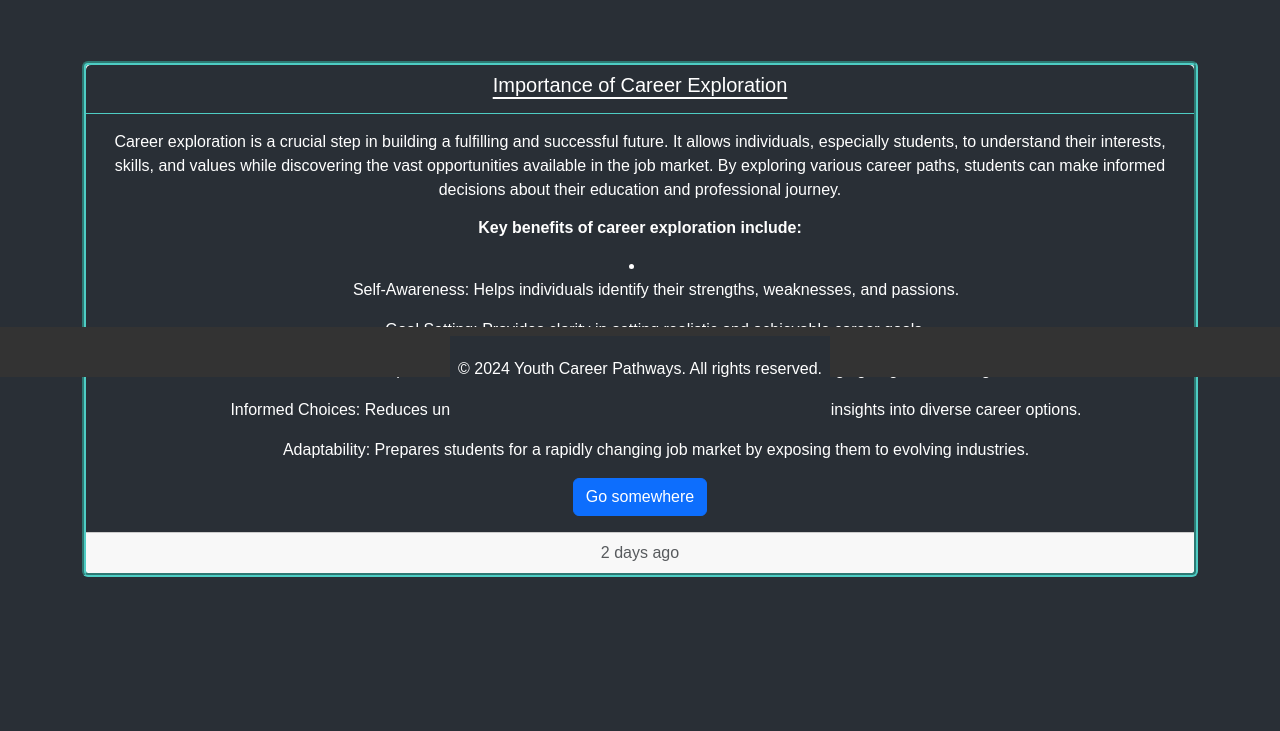
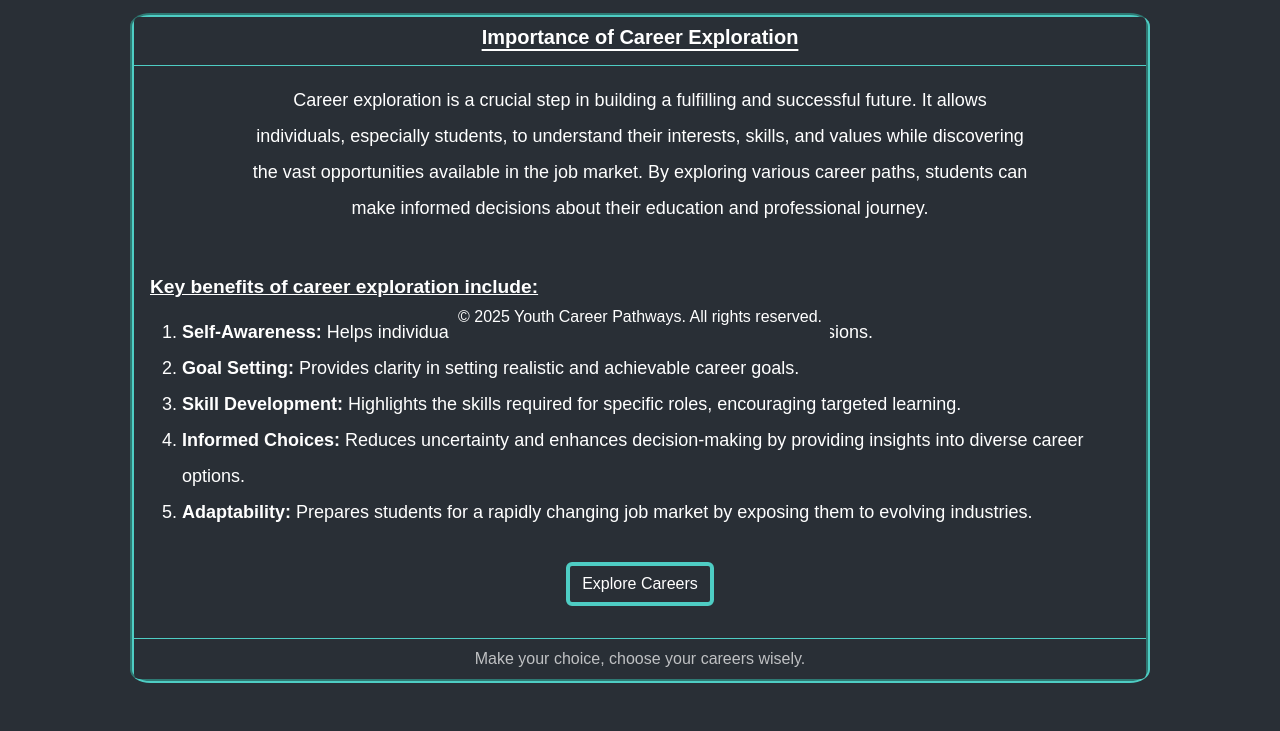
Before and after one commit to MuhammadHuzaifa21/Youth-Career-Pathways, a plain HTML site: page pages/index.html in a window 1280 px wide. Shown: the part 423-1154 px from the top of the page. Before the commit the page ends 1000 px from the top, so only its background shows below. Drawn offline with nearby package versions, Linux system fonts and the light colour scheme; a web font is replaced by a local one.

Commit message:
home page complete

```diff
--- a/pages/footer.html
+++ b/pages/footer.html
@@ -1,6 +1,6 @@
-<div class="position-absolute top-100 start-50 translate-middle p-2">
+<div class="position-fixed bottom-0 start-50 translate-middle p-2">
   <!-- Footer -->
   <footer>
-    <p>&copy; 2024 Youth Career Pathways. All rights reserved.</p>
+    <p>&copy; 2025 Youth Career Pathways. All rights reserved.</p>
   </footer>
 </div>
--- a/pages/index.html
+++ b/pages/index.html
@@ -58,7 +58,7 @@
       <!-- =========================================================================== -->
       <!-- Body -->
       <div class="container">
-        <div class="welcome-message text-center p-5 mt-5" ">
+        <div class="welcome-message text-center p-3 mt-3" ">
           <h3 class="p-3 m-3" style="color: rgb(255, 255, 255, 0.5); font-family: 'Galindo', sans-serif;">
             Welcome To
           </h3>
@@ -67,7 +67,7 @@
             style="
               font-family: 'Kaushan Script', cursive, sans-serif;
               color: #4ecdc4;
-              font-weight: bold;
+              font-weight: bold; ;
             "
           >
             Youth Career Pathways
@@ -87,26 +87,26 @@
         </div>
 
         <!-- Importance of Career -->
-        <div class="card text-center" style="color: white; border-color: #4ecdc4; border-width:0.5ch; border-style: groove;">
+        <div class="card text-center m-5" style="color: white; border-color: #4ecdc4; border-width:0.5ch; border-style: groove; border-radius: 2%;">
           <div class="card-header" style="text-decoration: underline; text-underline-offset: 5px; background-color: #292f36; border-color:#4ecdc4;">
-            <h5>Importance of Career Exploration </h5>
+            <h5><strong>Importance of Career Exploration </strong></h5>
           </div>
           <div class="card-body">
-            <p>Career exploration is a crucial step in building a fulfilling and successful future. It allows individuals, especially students, to understand their interests, skills, and values while discovering the vast opportunities available in the job market. By exploring various career paths, students can make informed decisions about their education and professional journey.</p>
-            <h6 class="card-title"><p style="font-weight: bold;">Key benefits of career exploration include:</p></h6>
+            <p style="font-size: large; line-height: 200%; padding-left: 10%; padding-right: 10%;">Career exploration is a crucial step in building a fulfilling and successful future. It allows individuals, especially students, to understand their interests, skills, and values while discovering the vast opportunities available in the job market. By exploring various career paths, students can make informed decisions about their education and professional journey.</p>
+            <h6 class="card-title"><p style="text-align: left; font-weight: bold; margin-top: 5%; font-size: larger; text-decoration: underline;">Key benefits of career exploration include:</p></h6>
             <p class="card-text">
-              <li>
-                <ul>Self-Awareness: Helps individuals identify their strengths, weaknesses, and passions.</ul>
-                <ul>Goal Setting: Provides clarity in setting realistic and achievable career goals.</ul>
-                <ul>Skill Development: Highlights the skills required for specific roles, encouraging targeted learning..</ul>
-                <ul>Informed Choices: Reduces uncertainty and enhances decision-making by providing insights into diverse career options.</ul>
-                <ul>Adaptability: Prepares students for a rapidly changing job market by exposing them to evolving industries.</ul>
-              </li>
+              <ol style="text-align: left; font-size: large; line-height: 200%;">
+                <li><b>Self-Awareness:</b> Helps individuals identify their strengths, weaknesses, and passions.</ul>
+                <li><b>Goal Setting:</b> Provides clarity in setting realistic and achievable career goals.</ul>
+                <li><b>Skill Development:</b> Highlights the skills required for specific roles, encouraging targeted learning.</ul>
+                <li><b>Informed Choices:</b> Reduces uncertainty and enhances decision-making by providing insights into diverse career options.</ul>
+                <li><b>Adaptability:</b> Prepares students for a rapidly changing job market by exposing them to evolving industries.</ul>
+              </ol>
             </p>
-            <a href="#" class="btn btn-primary">Go somewhere</a>
+            <a href="career-options.html" class="btn m-3" style="border-color: #4ecdc4; border-width: 0.5ch; color: white;">Explore Careers</a>
           </div>
-          <div class="card-footer text-muted">
-            2 days ago
+          <div class="card-footer" style="background-color: #292f36; border-color:#4ecdc4; color: rgb(255, 255, 255, 0.7)">
+            Make your choice, choose your careers wisely.
           </div>
         </div>
 
@@ -115,15 +115,15 @@
       <!-- ========================================= color: #4ecdc4;================================== -->
 
       <!-- Footer -->
-      <div class="footer" style="position: fixed;
+      <div class="footer m-3" style="position:fixed;
       bottom: 0;
       left: 0;
       width: 100%;
-      height: 50px;
-      background: #333;
+      height: auto;
+      background: #292f36;
       color: #fff;
       text-align: center;
-      line-height: 50px;"></div>
+      line-height: 20px;"></div>
       <script>
         // load the navbar dynamically
         document.addEventListener("DOMContentLoaded", () => {
```
Also changed, not shown: pages/career-options.html (+10 -1 lines), pages/contact-us.html (+11 -1 lines), pages/interview-tips.html (+11 -1 lines), pages/resources.html (+11 -1 lines).
